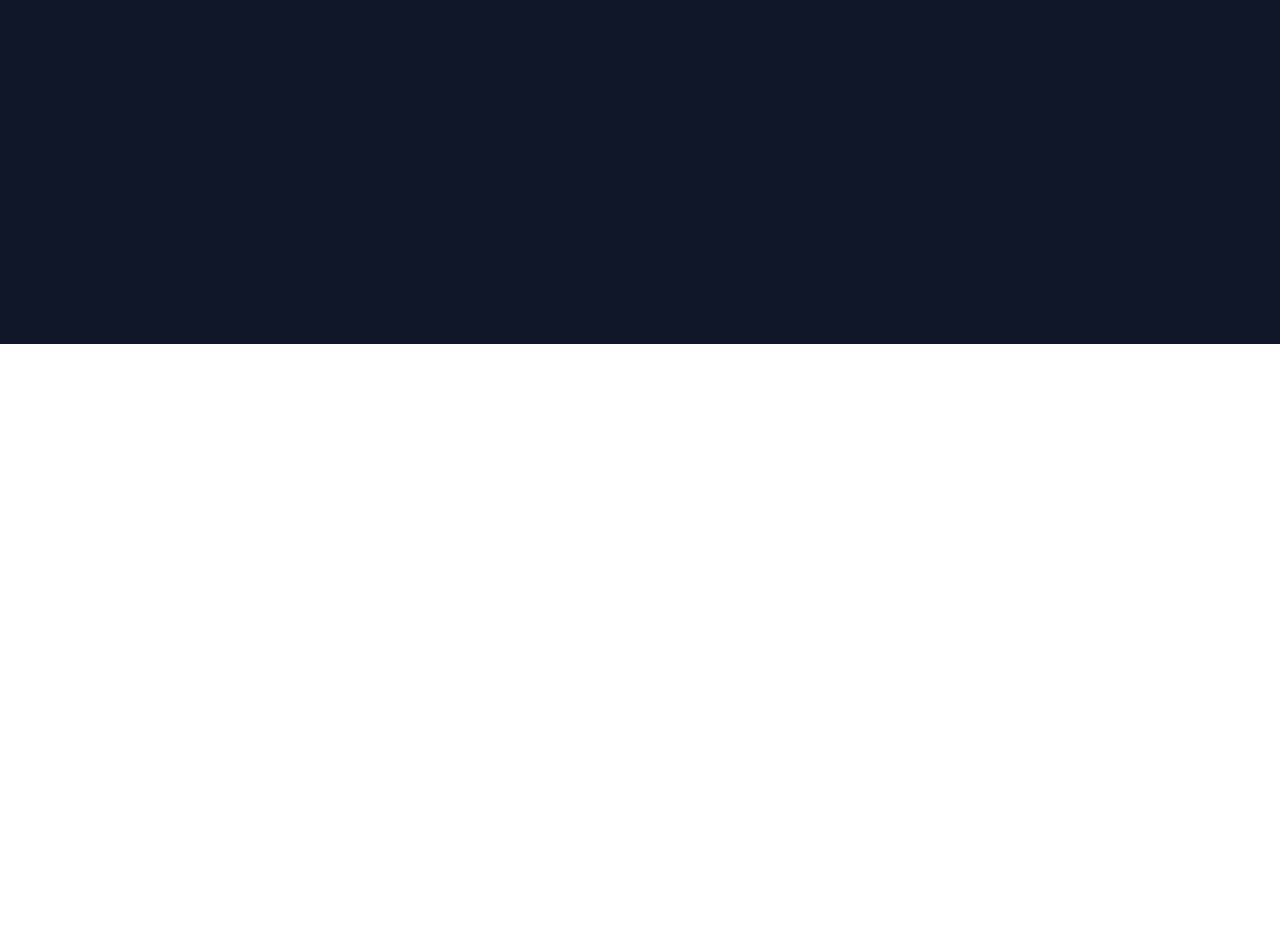
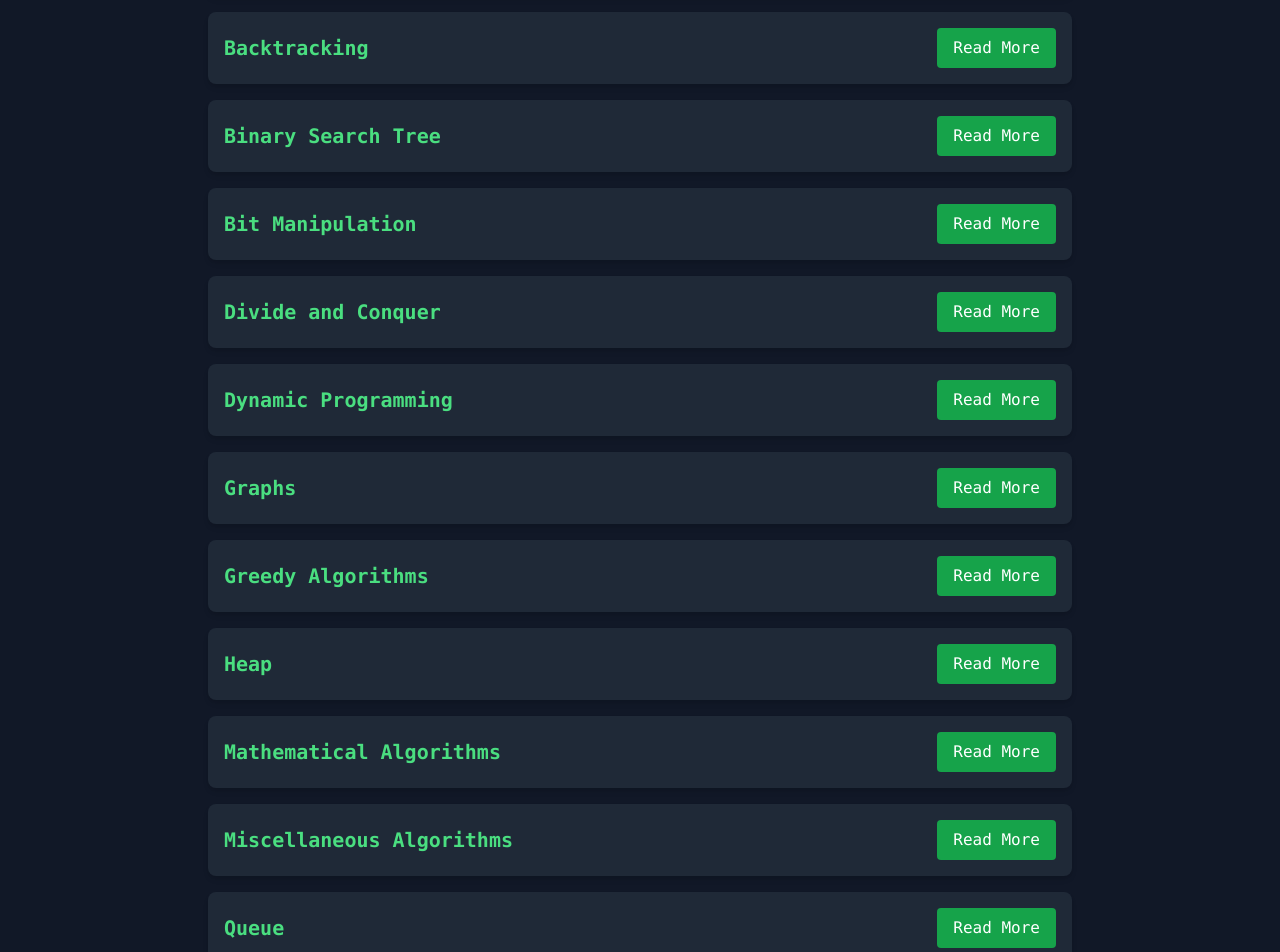
Before and after one commit to AMANPATEL1108/cp3-platform, a React (Create React App) app in the folder client/: page /topics in a window 1280 px wide. Shown: the part 520-1472 px from the top of the page. Before the commit the page ends 864 px from the top, so only its background shows below. Built offline with nearby package versions, Linux system fonts and the light colour scheme.

Commit message:
All Data Access From Github Md File and all data add in that

```diff
--- a/client/src/components/TopicDetail.js
+++ b/client/src/components/TopicDetail.js
@@ -16,10 +16,20 @@ const TopicDetail = () => {
   useEffect(() => {
     const fetchTopicData = async () => {
       try {
+        // Construct the URL based on the topicId
         const response = await axios.get(`${GITHUB_FILE_URL}${topicId}.md`);
         setMarkdown(response.data);
       } catch (error) {
-        setError("Failed to fetch data");
+        // Check the error response for more information
+        if (error.response) {
+          // The request was made, but the server responded with a status code
+          setError(
+            `Failed to fetch data: ${error.response.status} ${error.response.statusText}`
+          );
+        } else {
+          // Something else happened while setting up the request
+          setError("Failed to fetch data");
+        }
       } finally {
         setLoading(false);
       }
@@ -44,7 +54,7 @@ const TopicDetail = () => {
 
       <main className="container mx-auto px-6 py-8">
         <h2 className="text-5xl font-bold mb-6 text-green-400 text-center">
-          {topicId}
+          {topicId.replace(/-/g, " ")} {/* Format the topic name */}
         </h2>
         <div className="markdown bg-gray-800 rounded-lg p-6 mb-8 shadow-lg">
           <ReactMarkdown remarkPlugins={[gfm]}>{markdown}</ReactMarkdown>
--- a/client/src/components/Topics.js
+++ b/client/src/components/Topics.js
@@ -4,9 +4,23 @@ import { useNavigate } from "react-router-dom";
 
 const Topics = () => {
   const [topics] = useState([
-    { name: "Array", _id: "array" },
-    { name: "Tree", _id: "tree" },
-    { name: "Linked List", _id: "linkedlist" },
+    { name: "Array", _id: "Arrays" },
+    { name: "Tree", _id: "Trees" },
+    { name: "Linked List", _id: "Linked List" },
+    { name: "Advanced Data Structures", _id: "Advanced Data Structures" },
+    { name: "Backtracking", _id: "Backtracking" },
+    { name: "Binary Search Tree", _id: "Binary Search Tree" },
+    { name: "Bit Manipulation", _id: "Bit Manipulation" },
+    { name: "Divide and Conquer", _id: "Divide and Conquer" },
+    { name: "Dynamic Programming", _id: "Dynamic Programing" },
+    { name: "Graphs", _id: "Graphs" },
+    { name: "Greedy Algorithms", _id: "Greedy Algorithem" },
+    { name: "Heap", _id: "Heap" },
+    { name: "Mathematical Algorithms", _id: "Mathematical Algorithms" },
+    { name: "Miscellaneous Algorithms", _id: "Miscellaneous Algorithms" },
+    { name: "Queue", _id: "Queue" },
+    { name: "Stacks", _id: "Stack" },
+    { name: "String Algorithms", _id: "String Algorithm" },
   ]);
 
   const navigate = useNavigate();
```
